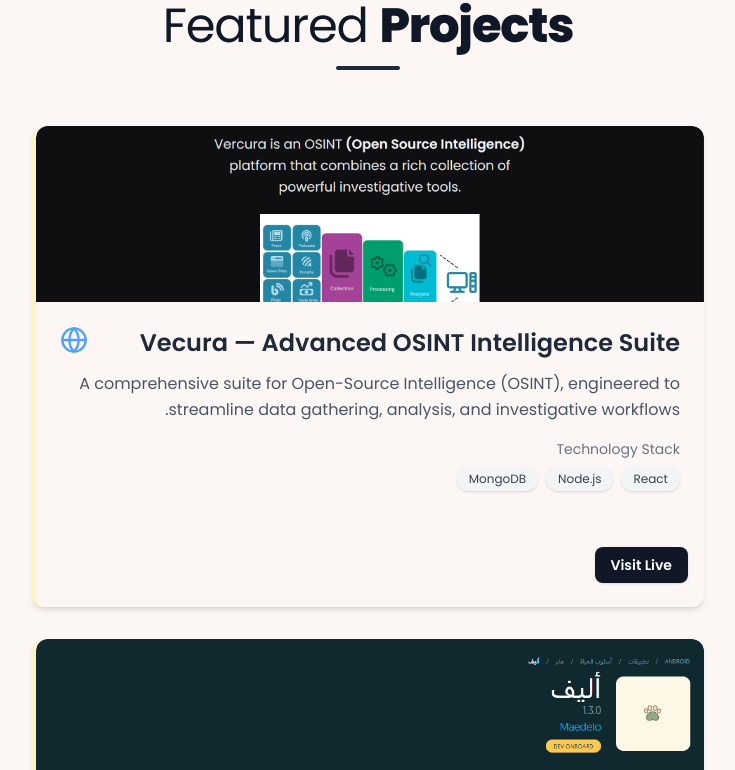
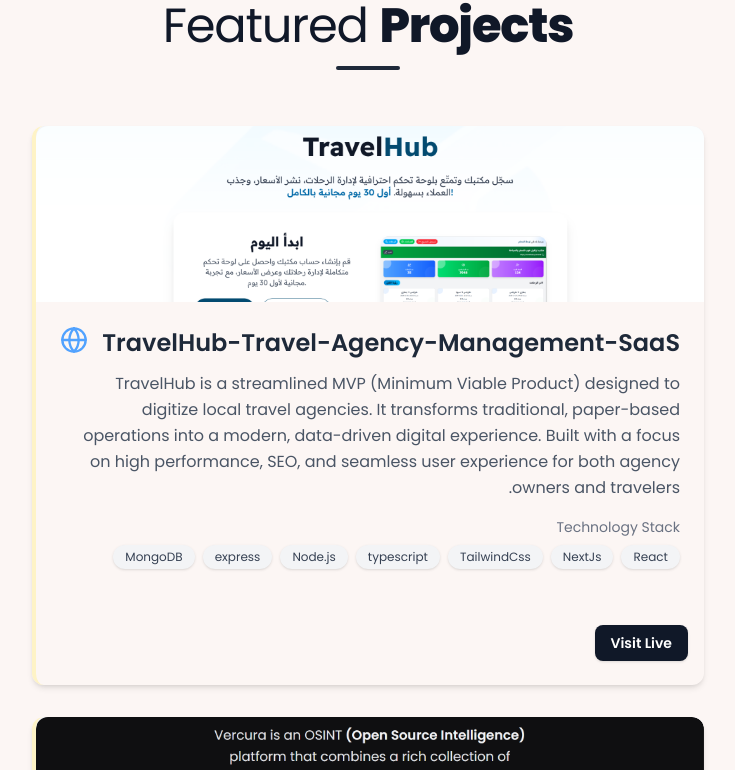
Before and after one commit to isitmaede/profilo, a Next.js app: page / in a window 1280 px wide. Shown: the part 555-1325 px from the top of the page, without its empty margins (272-1007 px from the left). Built offline with nearby package versions, Linux system fonts and the light colour scheme; a web font is replaced by a local one.

Commit message:
feat : new project

```diff
--- a/src/components/TopProjects.jsx
+++ b/src/components/TopProjects.jsx
@@ -4,13 +4,24 @@
 import Image from "next/image";
 import Vecura from "@/assets/vecura.png";
 import Aleef from "@/assets/uptodown.png";
-
+import Travel from '@/assets/travelhub.png'
 const Tops = [
   {
     id: 1,
+    name: "TravelHub-Travel-Agency-Management-SaaS",
+    des: "TravelHub is a streamlined MVP (Minimum Viable Product) designed to digitize local travel agencies. It transforms traditional, paper-based operations into a modern, data-driven digital experience. Built with a focus on high performance, SEO, and seamless user experience for both agency owners and travelers.",
+    tech: ["React", "NextJs" , "TailwindCss" , "typescript" , "Node.js", "express", "MongoDB"],
+    icon: Globe,
+    accentColor: "border-amber-100",
+    iconColor: "text-blue-400",
+    proimg: Travel,
+    Linko: "https://travelhubly.vercel.app/",
+  },
+  {
+    id: 2,
     name: "Vecura — Advanced OSINT Intelligence Suite",
     des: "A comprehensive suite for Open-Source Intelligence (OSINT), engineered to streamline data gathering, analysis, and investigative workflows.",
-    tech: ["React", "Node.js", "MongoDB"],
+    tech: ["nextjs", "Node.js", "MongoDB"],
     icon: Globe,
     accentColor: "border-amber-100",
     iconColor: "text-blue-400",
@@ -18,7 +29,7 @@
     Linko: "https://vecura.vercel.app/",
   },
   {
-    id: 2,
+    id: 3,
     name: "Aleef — Community Pet Adoption App",
     des: "A mobile platform designed to connect local adopters with stray animals, offering a structured, humane, and community‑driven adoption experience.",
     tech: ["React Native", "Expo", "PostgreSQL"],
```
Also changed, not shown: src/assets/travelhub.png (added).
